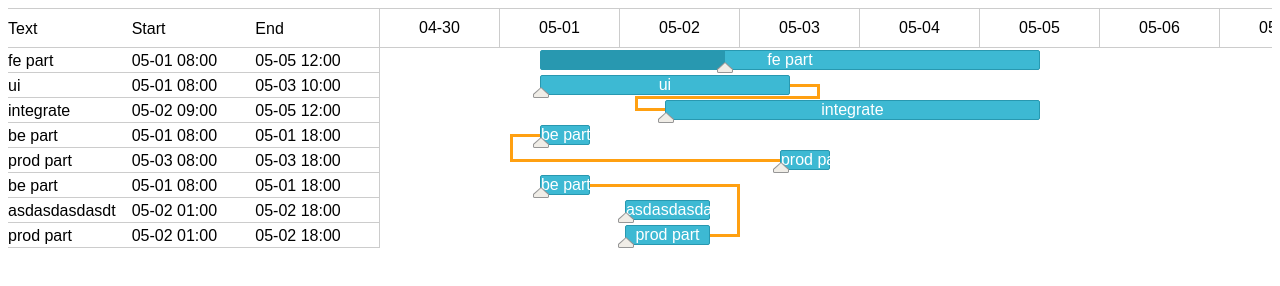
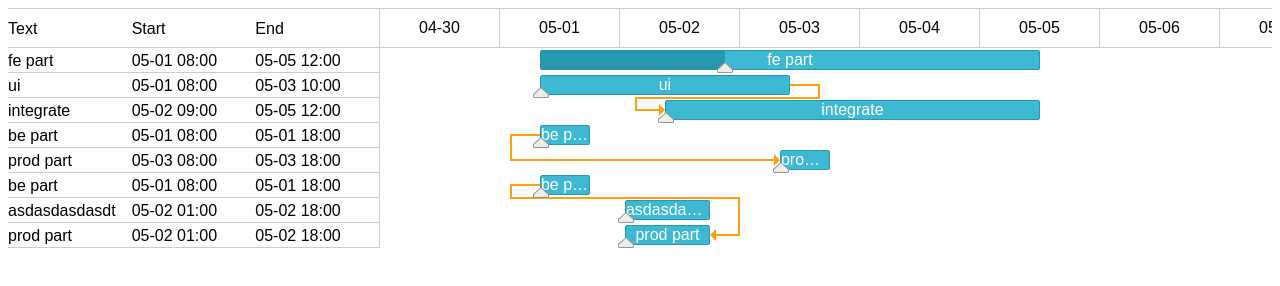
Before and after one commit to ErikYu/easy-gantt, a website built with webpack: page index.html in a window 1280 px wide. Built offline with nearby package versions, Linux system fonts and the light colour scheme.

Commit message:
add arrow to link

```diff
--- a/index.html
+++ b/index.html
@@ -56,7 +56,7 @@
     var links = [
       {source: '11', target: '12', typing: 'r2l'},
       {source: '2', target: '3', typing: 'l2l'},
-      {source: '4', target: '5', typing: 'r2r'},
+      {source: '4', target: '5', typing: 'l2r'},
     ];
   onload = function(){
     var inst = window.easy_gantt(document.querySelector('#test'), { tasks, links })
--- a/src/component/link.ts
+++ b/src/component/link.ts
@@ -34,7 +34,7 @@ export class Link {
     emptyElem(this.el);
     const { fromEl, toEl } = this.options;
     const { store } = this;
-    const { linkThick, linkStartMin } = store.config;
+    const { linkThick, linkStartMin, arrowSize } = store.config;
     this.startPos = {
       left:
         px2Int(fromEl.style.left) +
@@ -51,52 +51,78 @@ export class Link {
       if (hDistance < 0) {
         this.drawLine(linkStartMin, 0)
           .drawLine(0, vDistance + linkThick, -linkThick, 0)
-          .drawLine(hDistance - linkStartMin, 0, linkThick, -linkThick);
+          .drawLine(
+            hDistance - linkStartMin + arrowSize,
+            0,
+            linkThick,
+            -linkThick,
+          );
       } else {
         this.drawLine(hDistance + linkStartMin, 0)
           .drawLine(0, vDistance + linkThick, -linkThick, 0)
-          .drawLine(-linkStartMin, 0, linkThick, -linkThick);
+          .drawLine(-linkStartMin + arrowSize, 0, linkThick, -linkThick);
       }
+      this.drawNegArrow(
+        this.startPos.left - 2 * arrowSize,
+        this.startPos.top - arrowSize + linkThick / 2,
+      );
     } else if (this.startAtRight && !this.endAtRight) {
       const hDistance = differencePx(toEl.style.left, this.startPos.left);
       if (hDistance < 2 * linkStartMin) {
         this.drawLine(linkStartMin, 0)
           .drawLine(0, store.unitHeight / 2 + linkThick, -linkThick, 0)
           .drawLine(-(-hDistance + 2 * linkStartMin), 0, linkThick, -linkThick)
-          .drawLine(0, vDistance - store.barHeight / 2)
-          .drawLine(linkStartMin, 0, 0, -linkThick);
+          .drawLine(0, vDistance - store.barHeight / 2 - linkThick / 2)
+          .drawLine(linkStartMin - arrowSize, 0, 0, -linkThick);
       } else {
         this.drawLine(hDistance / 2 + linkThick, 0)
           .drawLine(0, vDistance + linkThick, -linkThick, 0)
-          .drawLine(hDistance / 2, 0, 0, -linkThick);
+          .drawLine(hDistance / 2 - arrowSize, 0, 0, -linkThick);
       }
+      this.drawPosArrow(
+        this.startPos.left,
+        this.startPos.top - arrowSize + linkThick / 2,
+      );
     } else if (!this.startAtRight && this.endAtRight) {
       const hDistance = differencePx(
         toEl.getBoundingClientRect().right,
         fromEl.getBoundingClientRect().left,
       );
-      if (hDistance < -2 * linkStartMin) {
+      if (hDistance <= -2 * linkStartMin) {
         this.drawLine(hDistance / 2 - linkThick, 0)
           .drawLine(0, vDistance + linkThick)
-          .drawLine(hDistance / 2, 0, linkThick, -linkThick);
+          .drawLine(hDistance / 2 + arrowSize, 0, linkThick, -linkThick);
       } else {
         this.drawLine(-linkStartMin, 0)
           .drawLine(0, store.unitHeight / 2 + linkThick)
           .drawLine(hDistance + 2 * linkStartMin, 0, 0, -linkThick)
-          .drawLine(0, vDistance - store.barHeight / 2, -linkThick, 0)
-          .drawLine(-linkStartMin, 0, linkThick, -linkThick);
+          .drawLine(
+            0,
+            vDistance - store.barHeight / 2 - linkThick / 2,
+            -linkThick,
+            0,
+          )
+          .drawLine(-linkStartMin + arrowSize, 0, linkThick, -linkThick);
       }
+      this.drawNegArrow(
+        this.startPos.left - 2 * arrowSize,
+        this.startPos.top - arrowSize + linkThick / 2,
+      );
     } else {
       const hDistance = differencePx(toEl.style.left, fromEl.style.left);
       if (hDistance < 0) {
         this.drawLine(hDistance - linkStartMin, 0)
           .drawLine(0, vDistance + linkThick)
-          .drawLine(linkStartMin, 0, 0, -linkThick);
+          .drawLine(linkStartMin - arrowSize, 0, 0, -linkThick);
       } else {
         this.drawLine(-linkStartMin, 0)
           .drawLine(0, vDistance + linkThick)
-          .drawLine(hDistance + linkStartMin, 0, 0, -linkThick);
+          .drawLine(hDistance + linkStartMin - arrowSize, 0, 0, -linkThick);
       }
+      this.drawPosArrow(
+        this.startPos.left,
+        this.startPos.top - arrowSize + linkThick / 2,
+      );
     }
   }
 
@@ -109,8 +135,36 @@ export class Link {
     return this;
   }
 
+  private drawPosArrow(left, top) {
+    this.el.appendChild(
+      g({
+        tag: 'div',
+        className: `${ClsPrefix}-link-arrow to-right`,
+        styles: {
+          left: `${left}px`,
+          top: `${top}px`,
+          borderWidth: `${this.store.config.arrowSize}px`,
+        },
+      }),
+    );
+  }
+
+  private drawNegArrow(left, top) {
+    this.el.appendChild(
+      g({
+        tag: 'div',
+        className: `${ClsPrefix}-link-arrow to-left`,
+        styles: {
+          left: `${left}px`,
+          top: `${top}px`,
+          borderWidth: `${this.store.config.arrowSize}px`,
+        },
+      }),
+    );
+  }
+
   private d(left: number, top: number, x: number, y: number) {
-    const { linkThick, linkColor } = this.store.config;
+    const { linkThick } = this.store.config;
     if ((x === 0 && y === 0) || (x !== 0 && y !== 0)) {
       throw Error('Cannot draw this line');
     }
@@ -142,15 +196,10 @@ export class Link {
     }
     return g({
       tag: 'div',
-      className: `${ClsPrefix}-link-wrapper`,
+      className: `${ClsPrefix}-link`,
       styles: {
-        position: 'absolute',
         left: `${realLeft}px`,
         top: `${realTop}px`,
-        display: 'flex',
-        alignItems: 'center',
-        justifyContent: 'center',
-        backgroundColor: linkColor,
         width: `${width}px`,
         height: `${height}px`,
       },
--- a/src/core/data-store.ts
+++ b/src/core/data-store.ts
@@ -7,8 +7,8 @@ export type reloadLinkFn = (itemId: string) => void;
 export class DataStore {
   config = {
     linkStartMin: 30,
-    linkThick: 3,
-    linkColor: '#ffa011',
+    linkThick: 2,
+    arrowSize: 6,
   };
 
   totalStart: Date = new Date('2020-04-30 00:00:00');
--- a/src/index.less
+++ b/src/index.less
@@ -1,9 +1,16 @@
 @header-height: 40px;
 @clsPrefix: easy-gantt;
+@linkColor: #ffa011;
 
 .@{clsPrefix} * {
   box-sizing: border-box;
   font-family: Arial;
+}
+
+.FlexCenter() {
+  display: flex;
+  align-items: center;
+  justify-content: center;
 }
 
 .@{clsPrefix} {
@@ -73,6 +80,8 @@
       position: absolute;
       z-index: 10;
       text-align: center;
+      overflow: hidden;
+      text-overflow: ellipsis;
     }
     &-progress {
       z-index: 5;
@@ -107,4 +116,34 @@
       margin-left: -8px;
     }
   }
+
+  &-link {
+    position: absolute;
+    cursor: pointer;
+    background-color: @linkColor;
+    .FlexCenter();
+    &-container {
+      &:hover {
+        .@{clsPrefix}-link {
+          box-shadow: 0 0 5px 0 @linkColor;
+        }
+      }
+    }
+  }
+
+  &-link-arrow {
+    position: absolute;
+    border-style: solid;
+    border-color: @linkColor;
+    border-top-color: transparent !important;
+    border-bottom-color: transparent !important;
+    width: 0;
+    height: 0;
+    &.to-right {
+      border-right-color: transparent !important;
+    }
+    &.to-left {
+      border-left-color: transparent !important;
+    }
+  }
 }
```
